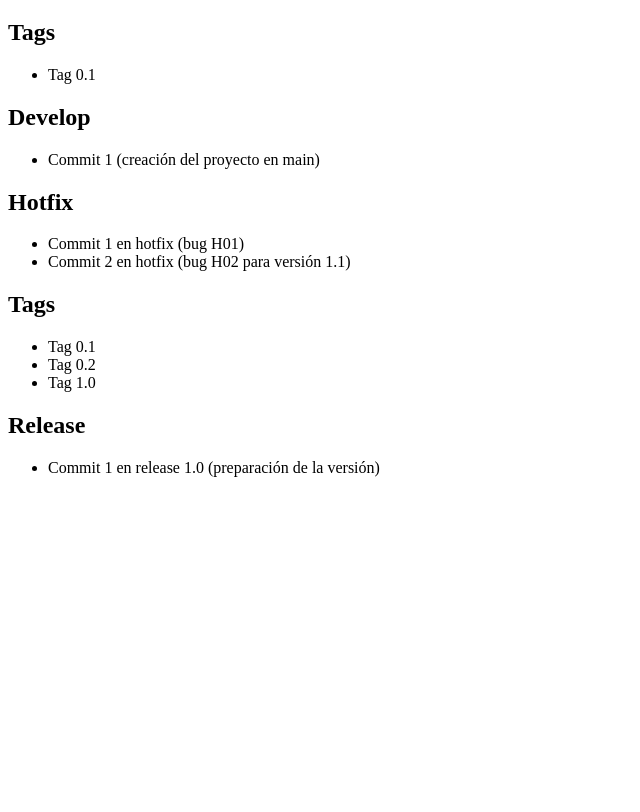
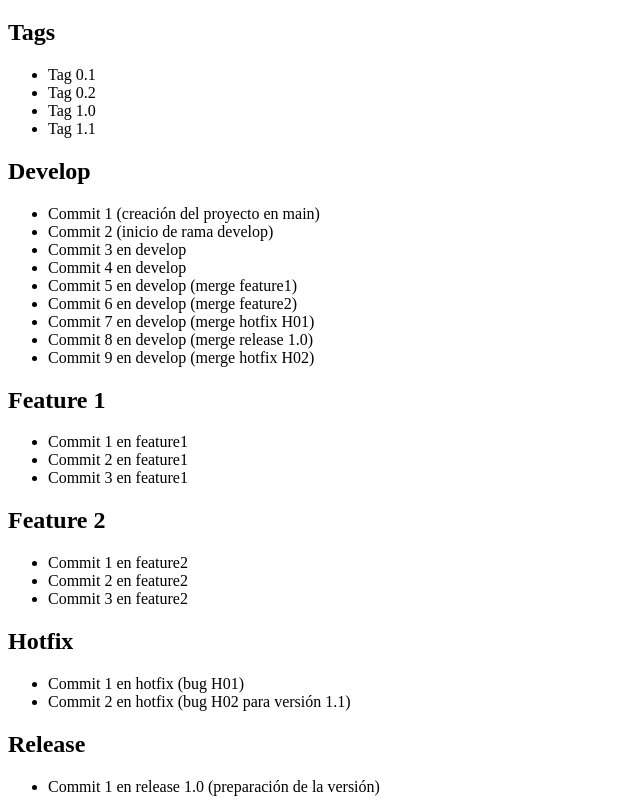
Before and after one commit to Randy7788/UT02.2-Tarea-Git, a plain HTML site: page index.html in a window 1280 px wide. Shown: the part 61-873 px from the top of the page, without its empty margins (0-640 px from the left). Before the commit the page ends 800 px from the top, so only its background shows below. Drawn offline with Linux system fonts and the light colour scheme.

Commit message:
Ajustar index.html al resultado final de la práctica

```diff
--- a/index.html
+++ b/index.html
@@ -7,26 +7,53 @@
 <body>
   <h1>UT02.2 Tarea Git</h1>
 
+  <!-- Sección de tags -->
   <h2>Tags</h2>
   <ul>
     <li>Tag 0.1</li>
+    <li>Tag 0.2</li>
+    <li>Tag 1.0</li>
+    <li>Tag 1.1</li>
   </ul>
 
+  <!-- Sección Develop -->
   <h2>Develop</h2>
   <ul>
     <li>Commit 1 (creación del proyecto en main)</li>
+    <li>Commit 2 (inicio de rama develop)</li>
+    <li>Commit 3 en develop</li>
+    <li>Commit 4 en develop</li>
+    <li>Commit 5 en develop (merge feature1)</li>
+    <li>Commit 6 en develop (merge feature2)</li>
+    <li>Commit 7 en develop (merge hotfix H01)</li>
+    <li>Commit 8 en develop (merge release 1.0)</li>
+    <li>Commit 9 en develop (merge hotfix H02)</li>
   </ul>
+
+  <!-- Sección Feature 1 -->
+  <h2>Feature 1</h2>
+  <ul>
+    <li>Commit 1 en feature1</li>
+    <li>Commit 2 en feature1</li>
+    <li>Commit 3 en feature1</li>
+  </ul>
+
+  <!-- Sección Feature 2 -->
+  <h2>Feature 2</h2>
+  <ul>
+    <li>Commit 1 en feature2</li>
+    <li>Commit 2 en feature2</li>
+    <li>Commit 3 en feature2</li>
+  </ul>
+
+  <!-- Sección Hotfix -->
   <h2>Hotfix</h2>
   <ul>
     <li>Commit 1 en hotfix (bug H01)</li>
     <li>Commit 2 en hotfix (bug H02 para versión 1.1)</li>
   </ul>
-<h2>Tags</h2>
-<ul>
-  <li>Tag 0.1</li>
-  <li>Tag 0.2</li>
-  <li>Tag 1.0</li>
-</ul>
+
+  <!-- Sección Release -->
   <h2>Release</h2>
   <ul>
     <li>Commit 1 en release 1.0 (preparación de la versión)</li>
```
Lines whose indentation alone changed are shown as unchanged.
